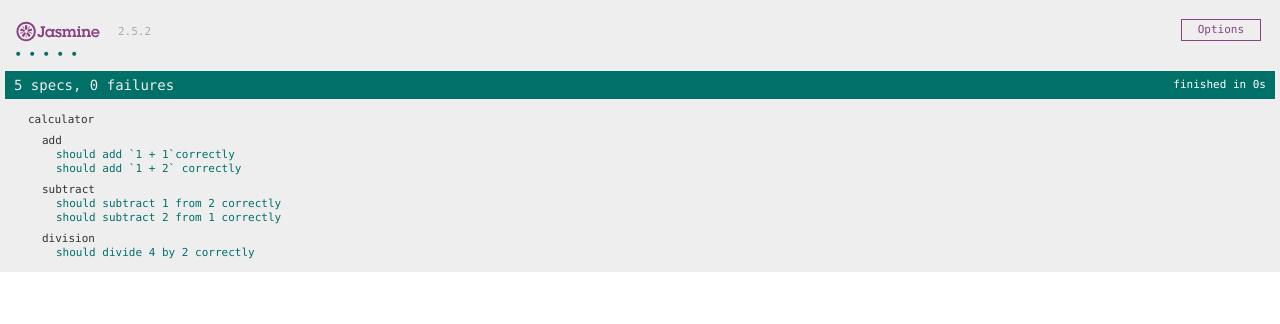
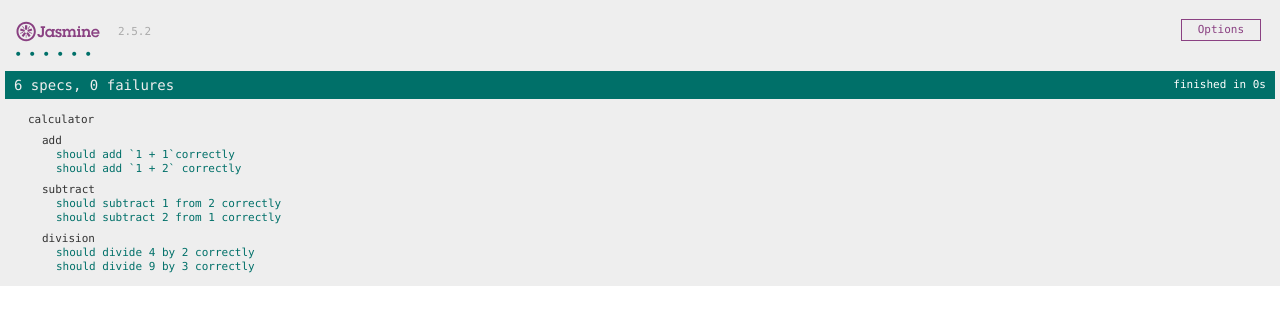
Before and after one commit to mrwizard82d1/get-started-unit-testing-ngjs, a plain HTML site: page part-1/index.html in a window 1280 px wide. Drawn offline with Linux system fonts and the light colour scheme.

Commit message:
Green test (on to floats)

```diff
--- a/part-1/index.html
+++ b/part-1/index.html
@@ -17,7 +17,7 @@ var calculator = {
 		return minuend - subtrahend;
 	},
 	div: function(dividend, divisor) {
-		return 2;
+		return dividend / divisor;
 	}
 };
 
@@ -42,6 +42,9 @@ describe('calculator', function() {
 		it('should divide 4 by 2 correctly', function() {
 			expect(calculator.div(4, 2)).toBe(2);
 		});
+		it('should divide 9 by 3 correctly', function() {
+			expect(calculator.div(9, 3)).toBe(3);
+		});
 	});
 });
 	</script>
```
